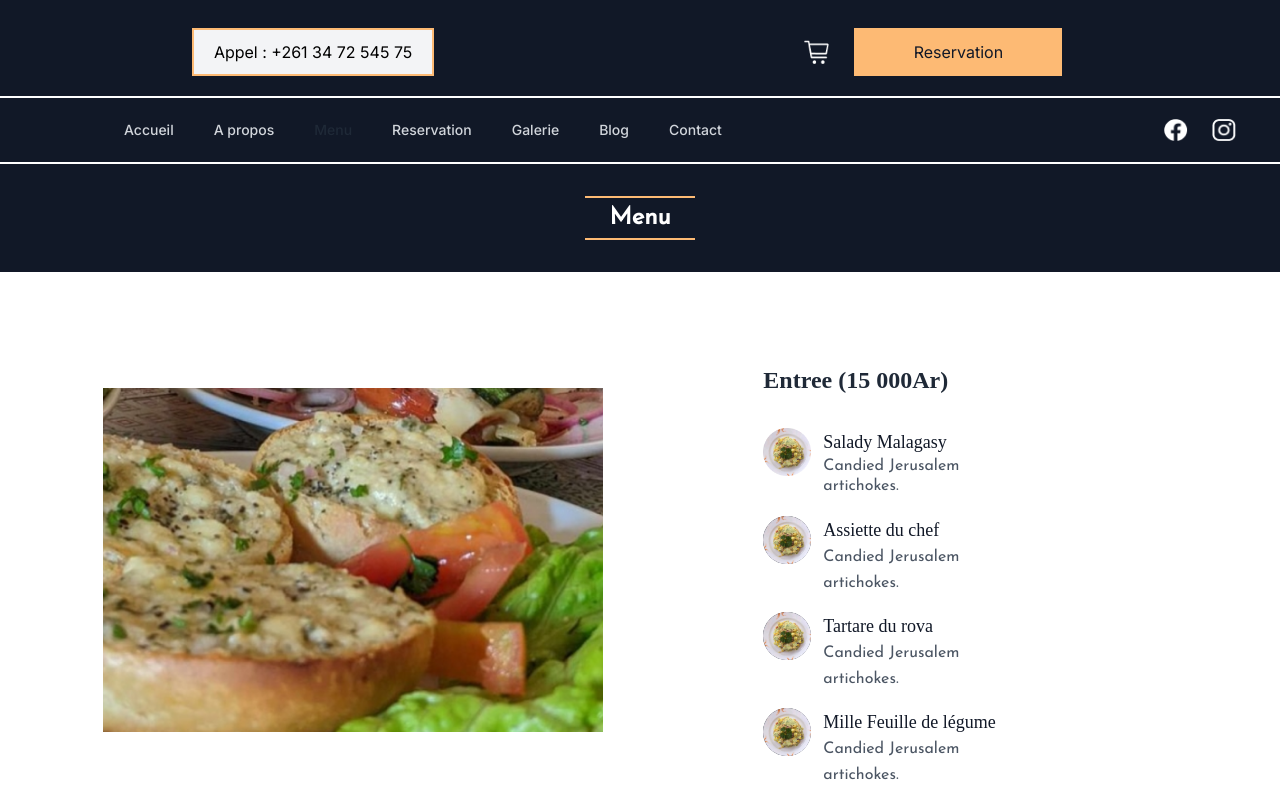
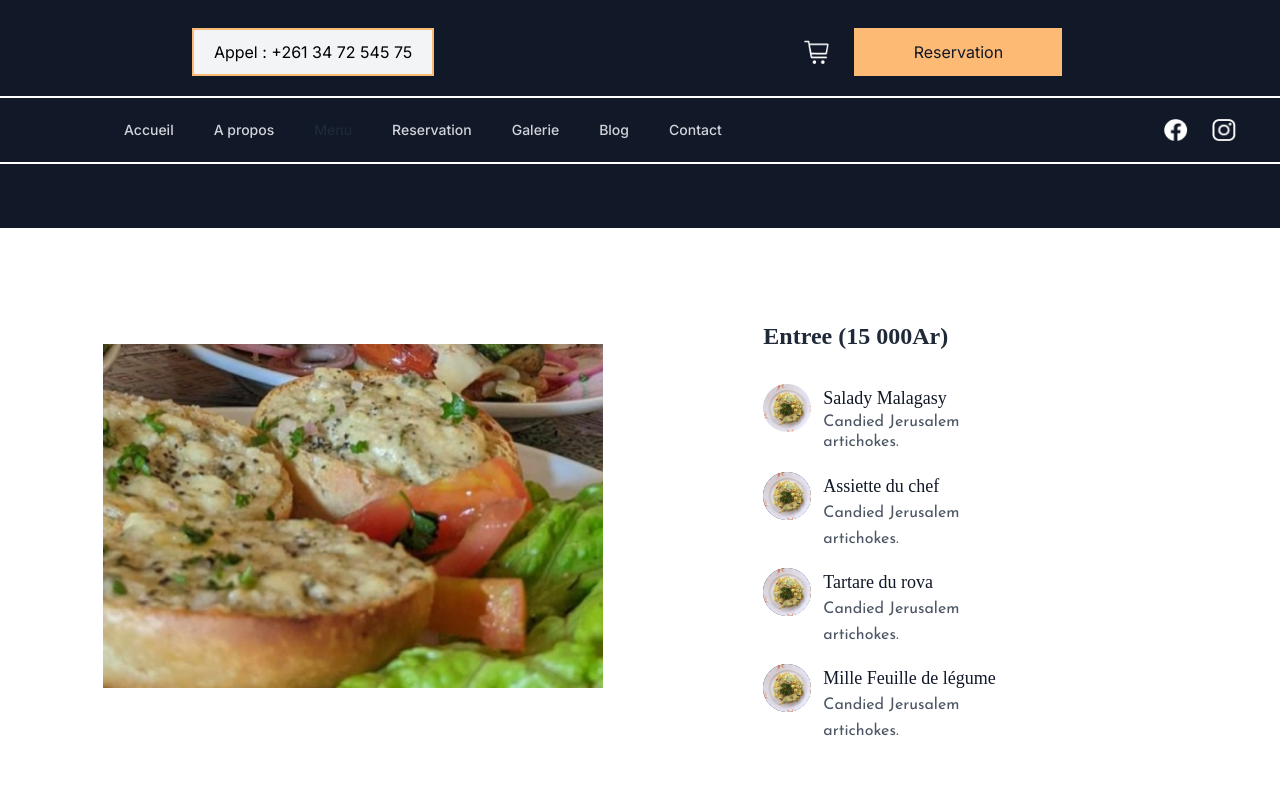
Before and after one commit to alphatowestphalen/siteNextJs, a Next.js app: page /menu in a window 1280 px wide. Shown: the top 800 px of the page. Built offline with nearby package versions, Linux system fonts and the light colour scheme.

Commit message:
fix: error in menupage

```diff
--- a/app/menu/page.tsx
+++ b/app/menu/page.tsx
@@ -3,12 +3,12 @@ import React, { useState } from "react";
 import BottonWithBorder from "../component/Botton/BottonWithBorder/BottonWithBorder";
 import Image from "next/image";
 
-const page = () => {
-  const [title, setTitle] = useState<string>("Menu");
+const Menupage = () => {
+  // const [title, setTitle] = useState<string>("Menu");
   return (
     <>
       <div className="bg-gray-900 flex justify-center py-8 md:text-xl">
-        <BottonWithBorder title={title} />
+        {/* <BottonWithBorder title={title} /> */}
       </div>
       <section className="text-gray-600 py-5 md:py-24 px-5 md:gap-40 flex flex-wrap  justify-center body-font">
         <Image
@@ -378,4 +378,4 @@ const page = () => {
   );
 };
 
-export default page;
+export default Menupage;
```
